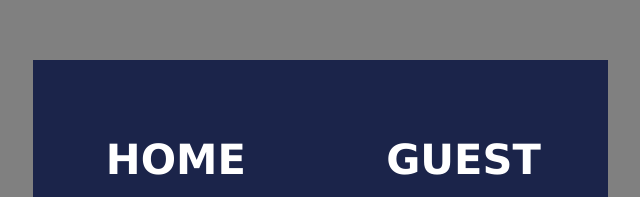
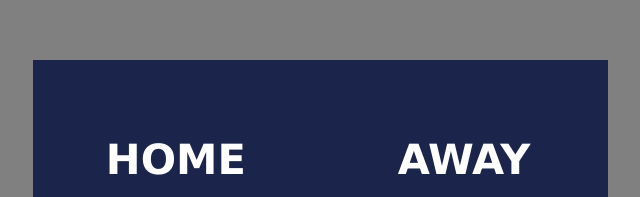
Before and after one commit to eirikio/Basketball-Scoreboard, a plain HTML site: page index.html in a window 1280 px wide. Shown: the part 133-330 px from the top of the page, without its empty margins (320-960 px from the left). Drawn offline with Linux system fonts and the light colour scheme; a web font is replaced by a local one.

Commit message:
updated from "guest" to "away"

```diff
--- a/index.html
+++ b/index.html
@@ -25,7 +25,7 @@
           </div>
         </div>
         <div class="guest-section">
-          <h1 class="title">GUEST</h1>
+          <h1 class="title">AWAY</h1>
           <div class="score-screen">
             <h1 id="guest-score-el">0</h1>
           </div>
```
